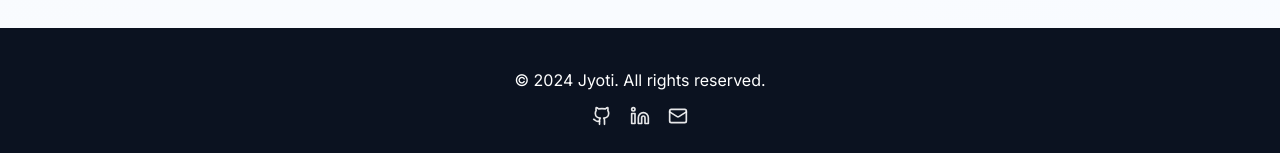
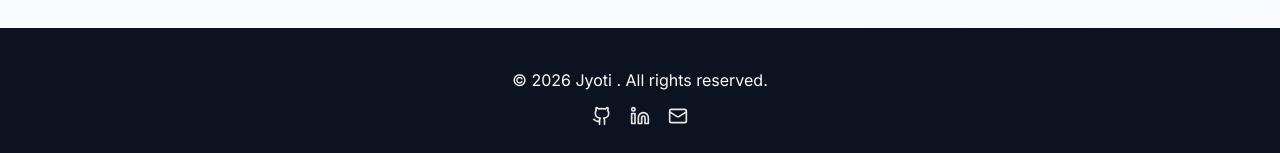
Before and after one commit to jyoti602/jyotiPortfolio9068, a React (Create React App) app: page / in a window 1280 px wide. Shown: the part 3539-3692 px from the top of the page. Built offline with nearby package versions, Linux system fonts and the light colour scheme.

Commit message:
footer updated

```diff
--- a/src/components/Footer.js
+++ b/src/components/Footer.js
@@ -4,7 +4,7 @@ export default function Footer() {
   return (
     <footer className="footer">
       <div className="container footer__inner">
-        <p>© 2024 Jyoti. All rights reserved.</p>
+        <p>© 2026 Jyoti . All rights reserved.</p>
         <div className="footer__links">
           <a className="footer__link" href="https://github.com/jyoti602" target="_blank" rel="noreferrer" aria-label="GitHub">
             <Github size={20} />
```
